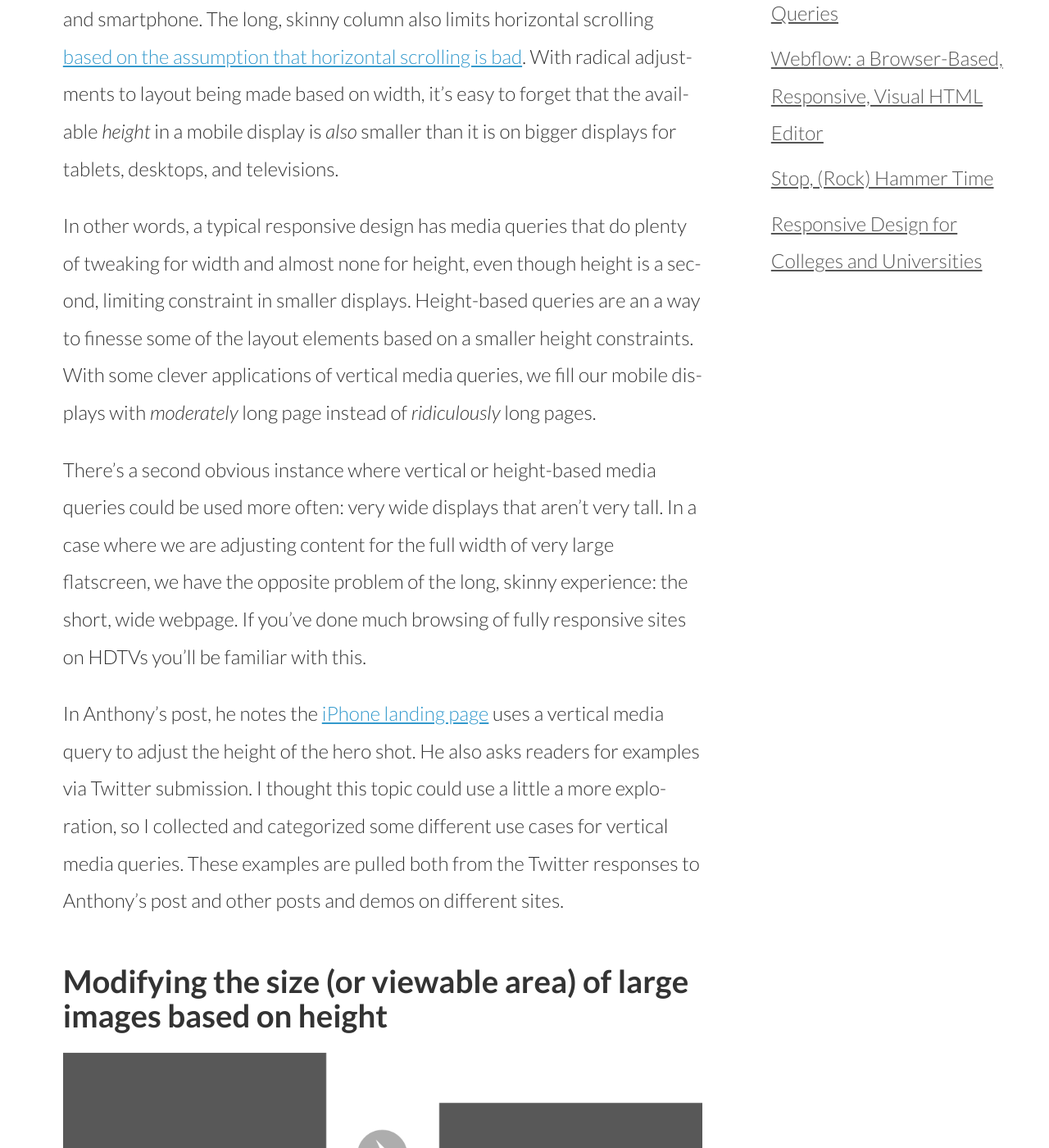
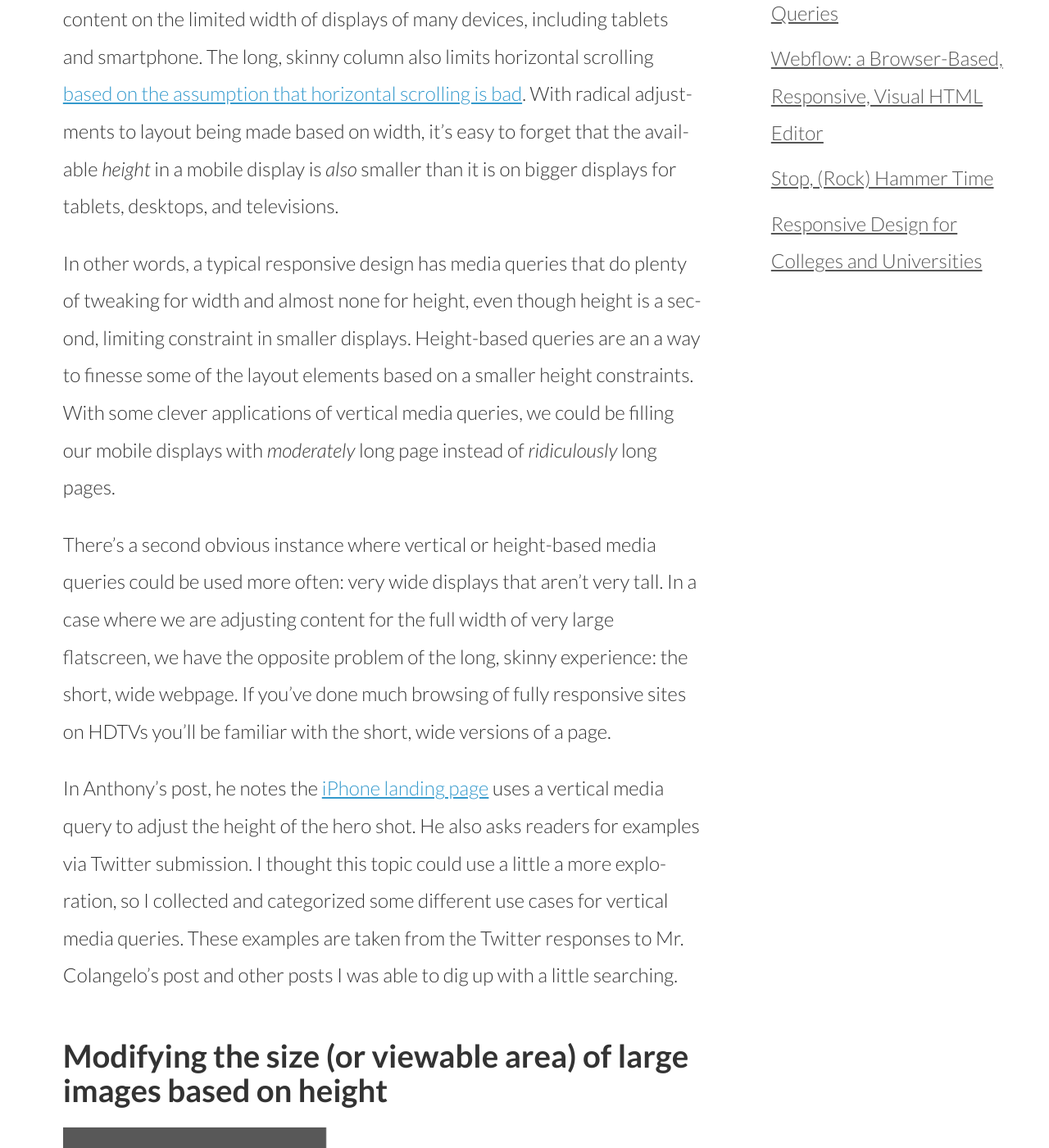
Before and after one commit to thedougco/responsive.ly, a Jekyll site: the page built from _posts/2013-03-25-use-cases-for-vertical-media-queries.md, in a window 1280 px wide and 1400 px high, scrolled down 769 px. Shown: the whole window at 82% size. Built offline with Jekyll 4.4.1, drawn with Linux system fonts in a browser that asks for light colours; nearby versions of some CDN libraries; Markdown is read by kramdown in place of the engine named in the settings; comment, search, counter and statistics services are not loaded; some of the changed text lies outside the part shown.

Commit message:
post edits

```diff
--- a/_posts/2013-03-25-use-cases-for-vertical-media-queries.md
+++ b/_posts/2013-03-25-use-cases-for-vertical-media-queries.md
@@ -7,15 +7,15 @@
 
 Anthony Colangelo [(@acolangelo)](http://www.twitter.com/@acolangelo) wrote a [post last week](http://cognition.happycog.com/article/go-vertical/) about a rare beast in responsive design: the vertical or height-based media query.
 
-Many responsive sites used width-based media queries to determine when content should stack. In a typical width-based scenario, as the browser gets narrower multiple columns from a larger display will fall inline to a single column in the mobile view. This results in a long, skinny mobile display of content. There's nothing wrong with the long, skinny single column—it's is a design pattern mobile users are familiar with.
+Many responsive sites used width-based media queries to determine when content should stack. In a typical width-based scenario, as the browser gets narrower multiple columns from a larger display will fall inline to a single column in the mobile view. The stacking of content into a single column results in a long (sometimes very long), skinny mobile display of content. There's nothing wrong with the long, skinny single column—it's is a design pattern mobile users are familiar with.
 
 With the width-based media query, we are basing decisions about displaying content on the limited width of displays of many devices, including tablets and smartphone. The long, skinny column also limits horizontal scrolling [based on the assumption that horizontal scrolling is bad](http://www.nngroup.com/articles/scrolling-and-scrollbars/). With radical adjustments to layout being made based on width, it's easy to forget that the available *height* in a mobile display is *also* smaller than it is on bigger displays for tablets, desktops, and televisions.
 
-In other words, a typical responsive design has media queries that do plenty of tweaking for width and almost none for height, even though height is a second, limiting constraint in smaller displays. Height-based queries are an a way to finesse some of the layout elements based on a smaller height constraints. With some clever applications of vertical media queries, we fill our mobile displays with *moderately* long page instead of *ridiculously* long pages.
+In other words, a typical responsive design has media queries that do plenty of tweaking for width and almost none for height, even though height is a second, limiting constraint in smaller displays. Height-based queries are an a way to finesse some of the layout elements based on a smaller height constraints. With some clever applications of vertical media queries, we could be filling our mobile displays with *moderately* long page instead of *ridiculously* long pages.
 
-There's a second obvious instance where vertical or height-based media queries could be used more often: very wide displays that aren't very tall. In a case where we are adjusting content for the full width of very large flatscreen, we have the opposite problem of the long, skinny experience: the short, wide webpage. If you've done much browsing of fully responsive sites on HDTVs you'll be familiar with this.
+There's a second obvious instance where vertical or height-based media queries could be used more often: very wide displays that aren't very tall. In a case where we are adjusting content for the full width of very large flatscreen, we have the opposite problem of the long, skinny experience: the short, wide webpage. If you've done much browsing of fully responsive sites on HDTVs you'll be familiar with the short, wide versions of a page.
 
-In Anthony's post, he notes the [iPhone landing page](http://www.apple.com/iphone/) uses a vertical media query to adjust the height of the hero shot. He also asks readers for examples via Twitter submission. I thought this topic could use a little a more exploration, so I collected and categorized some different use cases for vertical media queries. These examples are pulled both from the Twitter responses to Anthony's post and other posts and demos on different sites.
+In Anthony's post, he notes the [iPhone landing page](http://www.apple.com/iphone/) uses a vertical media query to adjust the height of the hero shot. He also asks readers for examples via Twitter submission. I thought this topic could use a little a more exploration, so I collected and categorized some different use cases for vertical media queries. These examples are taken from the Twitter responses to Mr. Colangelo's post and other posts I was able to dig up with a little searching.
 
 ##Modifying the size (or viewable area) of large images based on height
 
@@ -45,10 +45,10 @@
 Examples:
 <img src="../../../images/vertical_three.png" width="100%" alt="Illustration of a vertical media query." />
 
-I couldn't find any live examples of this, but there's a fourth use case I can think of based on a project I'm working on now: changing the number of RSS feed items displayed based on height. My logic is that as long as a person is only one click or touch away from a full feed, large RSS feeds might get truncated in smaller views to prevent mobile pages from becoming ridiculously long.
+I couldn't find any live examples of this, but there's a fourth use case I can think of based on a project I'm working on now: changing the number of RSS feed items displayed based on height. My logic is that as long as a person is only one click or touch away from a full feed, large RSS feeds might get truncated in smaller views to prevent mobile pages from becoming ridiculously long. This isn't limiting a visitor's access to content, it's simply limiting how much information we show at once based on the size of the display.
 
 ##Demos
-+[CSS Tricks height-based bootstrap madness](http://css-tricks.com/examples/VerticalMediaQueries/bootstrap.html)–a demo that shows a number of different page modifications based vertical media queries.
++[CSS Tricks height-based bootstrap madness](http://css-tricks.com/examples/VerticalMediaQueries/bootstrap.html)–a demo for a number of different page modifications based vertical media queries.
 
 +[Philip Zastrow's height-targeted color changes](http://phanza.com/2012/08/24/media-min-height/)
 
```
